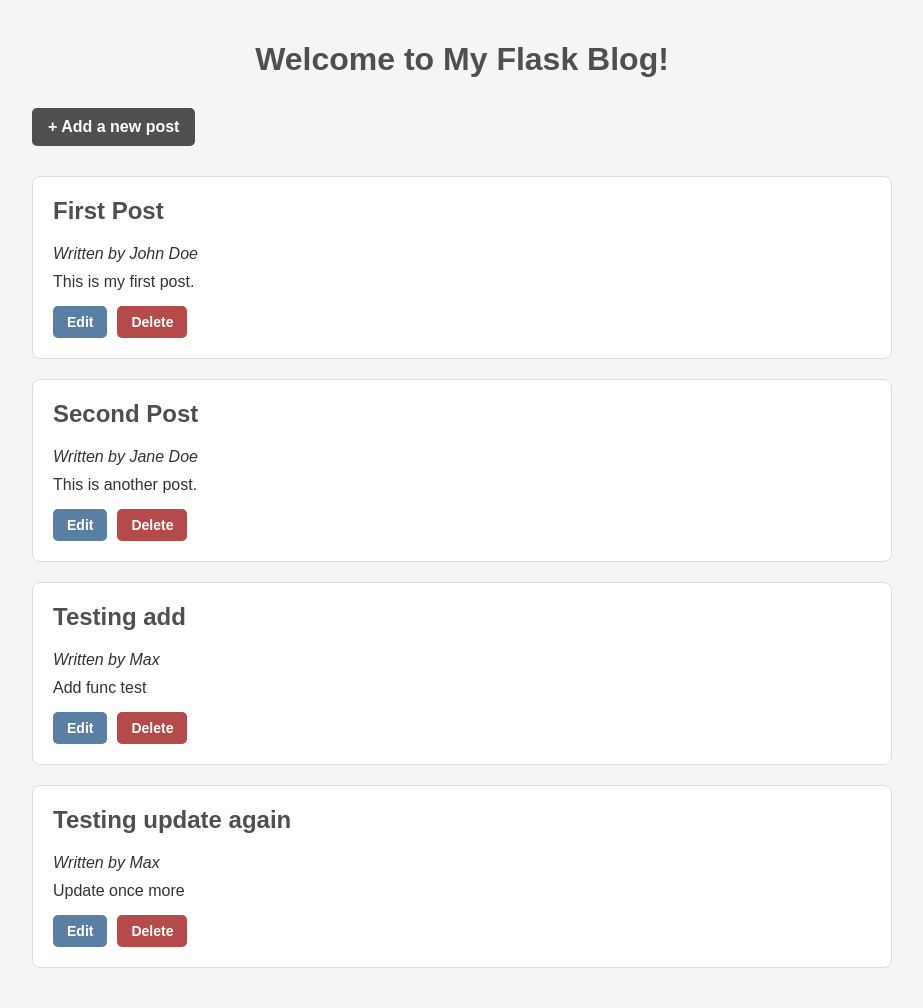
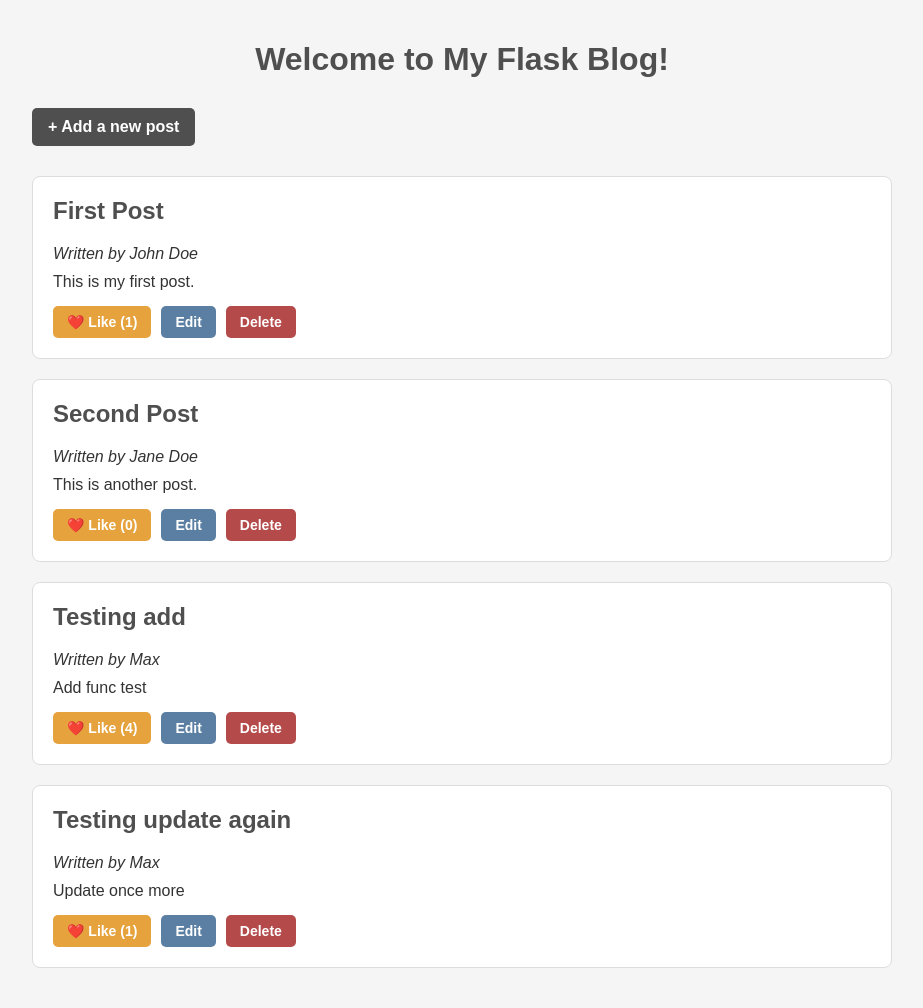
Before and after one commit to mottoroller-github/Masterblog, a Flask app: page / in a window 1280 px wide. Shown: the whole page, without its empty margins (178-1101 px from the left). Run offline with Flask 3, Linux system fonts and the light colour scheme.

Commit message:
Add likes for blog posts

```diff
--- a/app.py
+++ b/app.py
@@ -40,7 +40,8 @@ def add():
             "id": max([post["id"] for post in blog_posts], default=0) + 1,
             "author": author,
             "title": title,
-            "content": content
+            "content": content,
+            "likes": 0
         }
 
         blog_posts.append(new_post)
@@ -85,6 +86,20 @@ def delete(post_id):
 
     return redirect(url_for('index'))
 
+@app.route('/like/<int:post_id>')
+def like(post_id):
+    blog_posts = load_posts()
+    post = fetch_post_by_id(blog_posts, post_id)
+
+    if post is None:
+        return "Post not found", 404
+
+    post["likes"] += 1
+
+    save_posts(blog_posts)
+
+    return redirect(url_for('index'))
+
 
 if __name__ == '__main__':
     app.run(host="0.0.0.0", port=5000, debug=True)
--- a/data/blog_db.json
+++ b/data/blog_db.json
@@ -3,24 +3,28 @@
     "id": 1,
     "author": "John Doe",
     "title": "First Post",
-    "content": "This is my first post."
+    "content": "This is my first post.",
+    "likes": 1
   },
   {
     "id": 2,
     "author": "Jane Doe",
     "title": "Second Post",
-    "content": "This is another post."
+    "content": "This is another post.",
+    "likes": 0
   },
   {
     "id": 5,
     "author": "Max",
     "title": "Testing add",
-    "content": "Add func test"
+    "content": "Add func test",
+    "likes": 4
   },
   {
     "id": 6,
     "author": "Max",
     "title": "Testing update again",
-    "content": "Update once more"
+    "content": "Update once more",
+    "likes": 1
   }
 ]
--- a/static/style.css
+++ b/static/style.css
@@ -148,3 +148,20 @@ button:hover {
 .delete-button:hover {
     background-color: #933838;
 }
+
+.like-button {
+    display: inline-block;
+    background-color: #E6A23C;
+    color: #FFF;
+    text-decoration: none;
+    padding: 8px 14px;
+    border-radius: 5px;
+    font-size: 14px;
+    font-weight: bold;
+    transition: background-color 0.2s ease;
+}
+
+.like-button:hover {
+    background-color: #C88724;
+    text-decoration: none;
+}
--- a/templates/index.html
+++ b/templates/index.html
@@ -20,14 +20,9 @@
         <p>{{ post.content }}</p>
 
         <div class="post-actions">
-            <a href="{{ url_for('update', post_id=post.id) }}"
-               class="edit-button">
-                Edit
-            </a>
-            <a href="{{ url_for('delete', post_id=post.id) }}"
-               class="delete-button">
-                Delete
-            </a>
+            <a href="{{ url_for('like', post_id=post.id) }}" class="like-button">❤️ Like ({{ post.likes }})</a>
+            <a href="{{ url_for('update', post_id=post.id) }}" class="edit-button">Edit</a>
+            <a href="{{ url_for('delete', post_id=post.id) }}" class="delete-button">Delete</a>
         </div>
     </div>
     {% endfor %}
```
